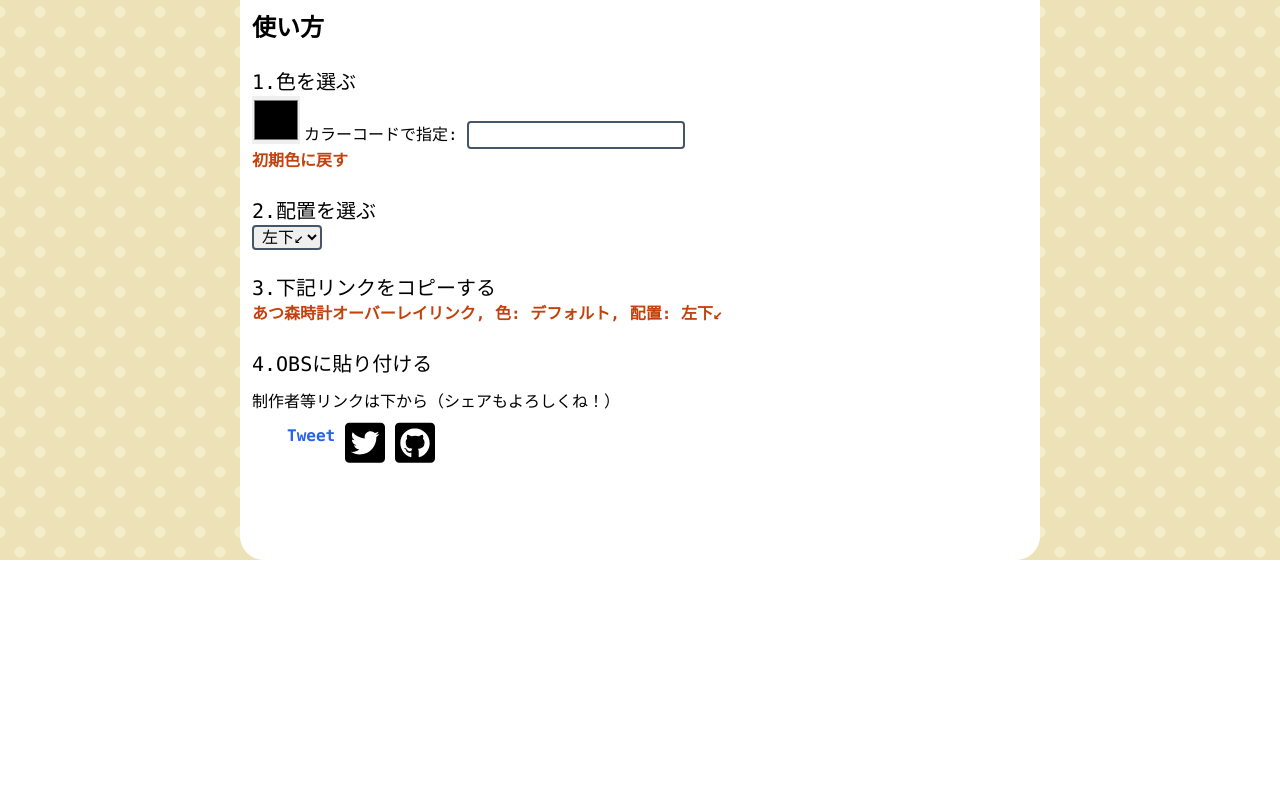
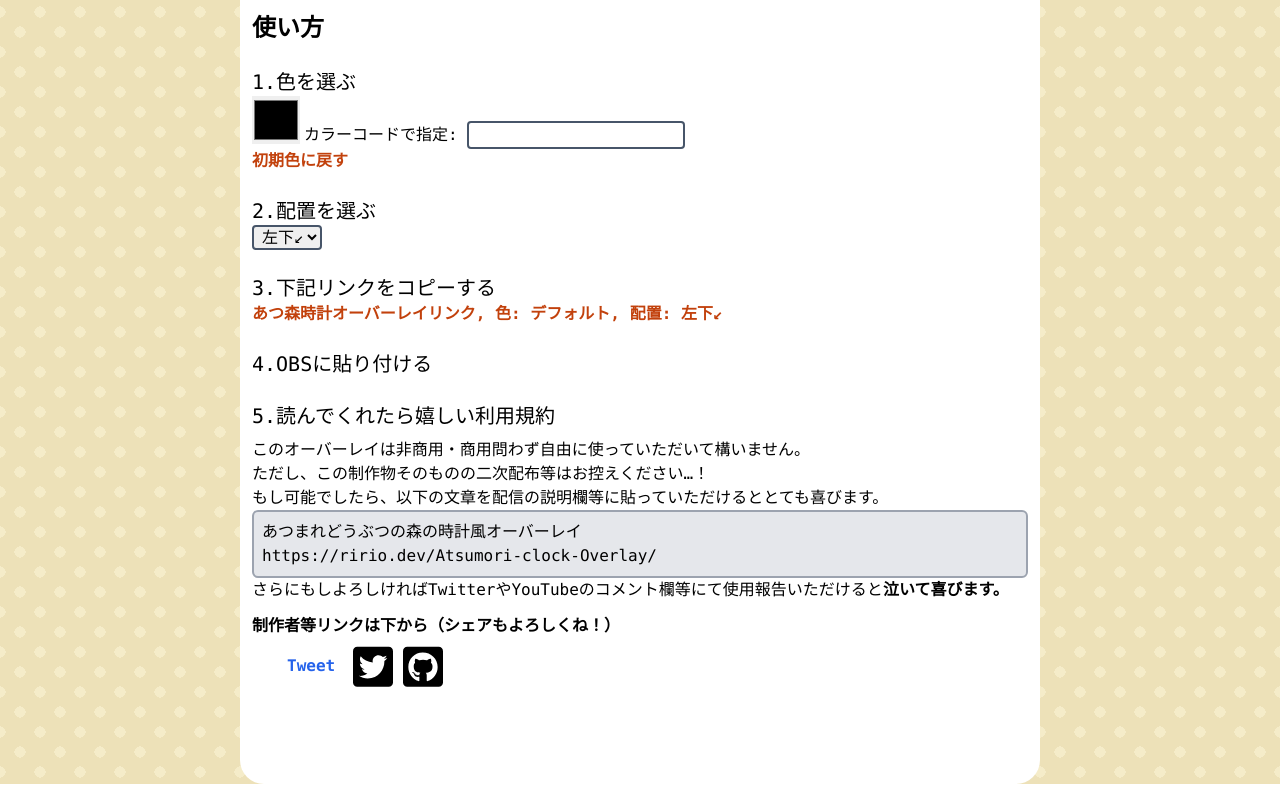
Before and after one commit to ririo08/Atsumori-clock-Overlay, a Nuxt app: page / in a window 1280 px wide. Shown: the part 588-1382 px from the top of the page. Before the commit the page ends 1158 px from the top, so only its background shows below. Built offline with nearby package versions, Linux system fonts and the light colour scheme; a web font is replaced by a local one.

Commit message:
docs: それとなく利用規約を明記

```diff
--- a/components/ShareButtons.vue
+++ b/components/ShareButtons.vue
@@ -3,7 +3,7 @@
   <div class="shareBox">
     <a
       href="https://twitter.com/intent/tweet?text=%E3%81%82%E3%81%A4%E3%81%BE%E3%82%8C%E3%81%A9%E3%81%86%E3%81%B6%E3%81%A4%E3%81%AE%E6%A3%AE%E3%81%AE%E6%99%82%E8%A8%88%E9%A2%A8%E3%82%AA%E3%83%BC%E3%83%90%E3%83%BC%E3%83%AC%E3%82%A4%20https%3A%2F%2Fririo.dev%2FAtsumori-clock-Overlay%2F%20"
-      class="font-bold text-blue-600"
+      class="font-bold text-blue-600 self-center mr-2"
       target="_blank"
     >
       Tweet
--- a/pages/index.vue
+++ b/pages/index.vue
@@ -124,8 +124,30 @@ const createdLink = computed<string>(() => {
         <div class="mt-6">
           <h3 class="text-xl">4.OBSに貼り付ける</h3>
         </div>
+        <div class="mt-6">
+          <h3 class="text-xl">5.読んでくれたら嬉しい利用規約</h3>
+          <p class="mt-2">
+            このオーバーレイは非商用・商用問わず自由に使っていただいて構いません。
+          </p>
+          <p>ただし、この制作物そのものの二次配布等はお控えください…！</p>
+          <p>
+            もし可能でしたら、以下の文章を配信の説明欄等に貼っていただけるととても喜びます。
+          </p>
+          <pre
+            class="bg-gray-200 p-2 rounded-md border-gray-400 border-solid border-2"
+          ><code>あつまれどうぶつの森の時計風オーバーレイ
+https://ririo.dev/Atsumori-clock-Overlay/</code></pre>
+          <p>
+            さらにもしよろしければTwitterやYouTubeのコメント欄等にて使用報告いただけると<span
+              class="font-bold"
+              >泣いて喜びます。
+            </span>
+          </p>
+        </div>
         <div class="mt-3">
-          <p>制作者等リンクは下から（シェアもよろしくね！）</p>
+          <p class="font-bold">
+            制作者等リンクは下から（シェアもよろしくね！）
+          </p>
           <ShareButtons />
         </div>
       </div>
```
